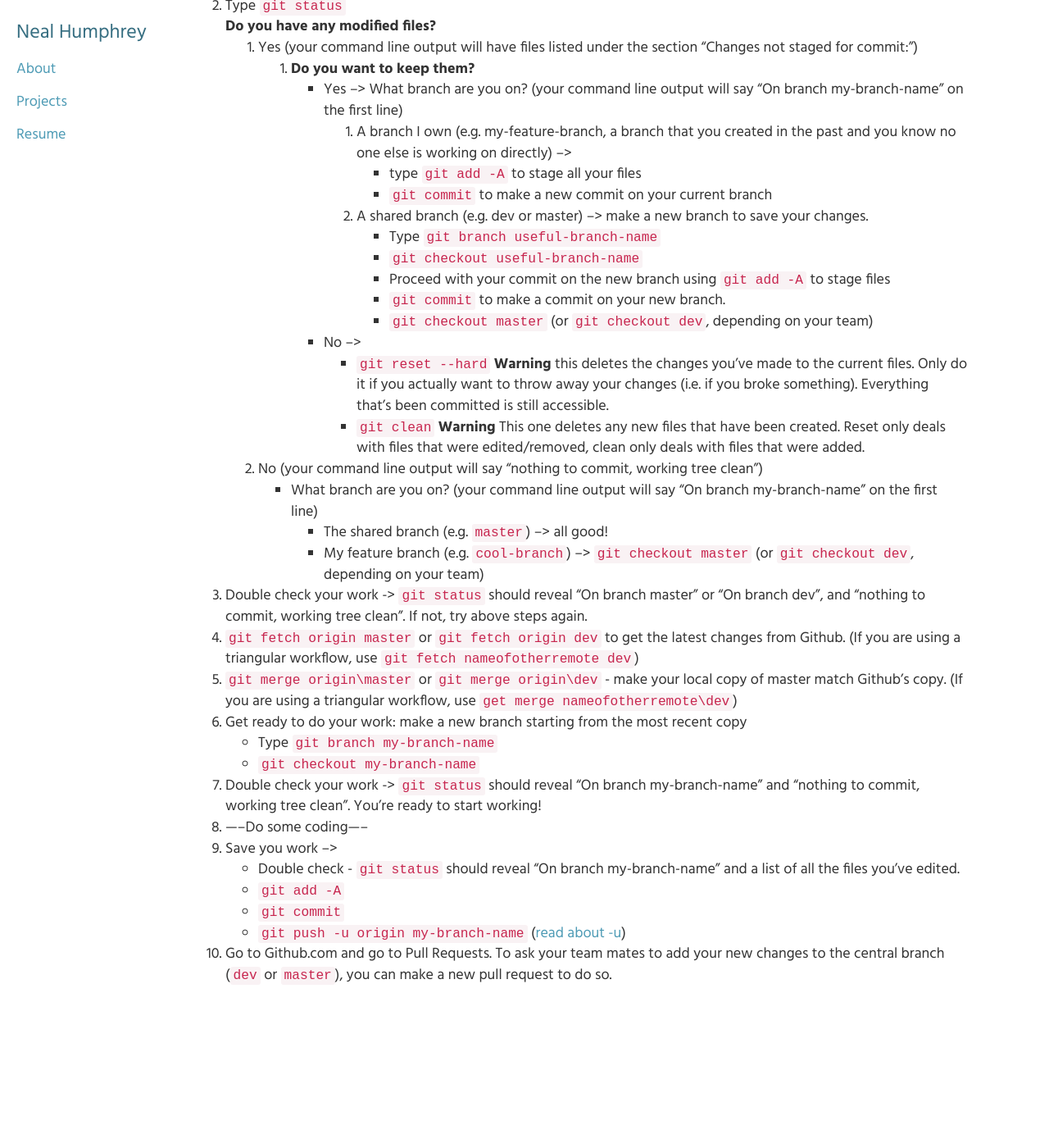
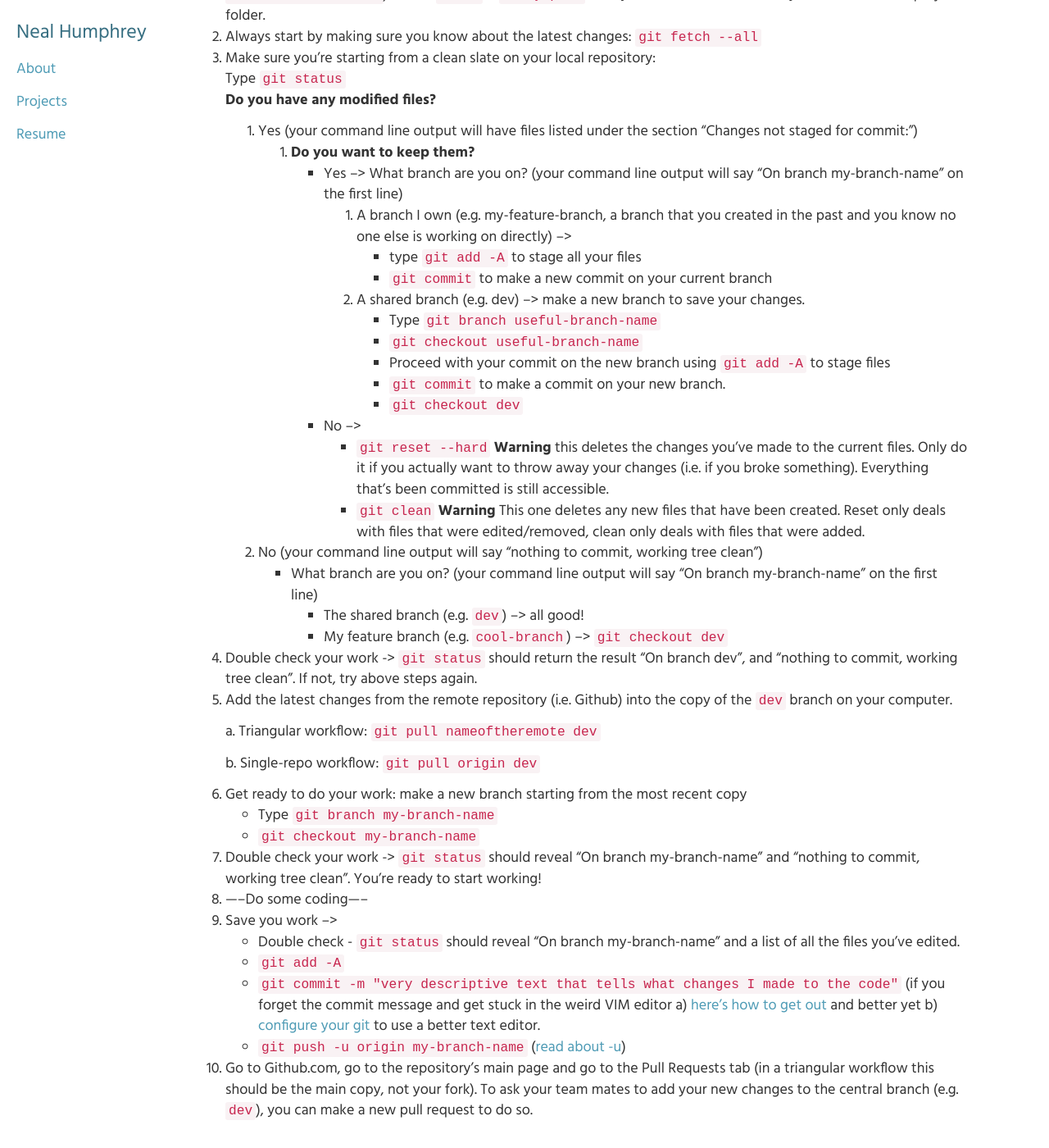
Before and after one commit to NealHumphrey/NealHumphrey.github.io, a Jekyll site: the page built from git/practical-git-checklist.md, in a window 1280 px wide and 1400 px high, scrolled down 514 px. Shown: the whole window at 82% size. Built offline with Jekyll 4.4.1, drawn with Linux system fonts in a browser that asks for light colours; some web fonts are replaced; before the commit the page ends 1749 px from its top, so only the background shows below that; some of the changed text lies outside the part shown.

Commit message:
Edited practical-git-checklist to focus on triangular workflow and fix the commit message bug

```diff
--- a/git/practical-git-checklist.md
+++ b/git/practical-git-checklist.md
@@ -7,7 +7,9 @@ title: Git Workflow
 # Practical Git Checklist for First Time Git Team Members
 If you're just getting into Git, it  can be confusing. This is a step-by-step checklist that can be used by a new person to know exactly what commands they need to type to use Git during a normal coding session. Follow this from when you sit down to code and just want to start on some new work, using your team mates most recent code as your starting point. This assumes you are using a branching model where every person works only on their own branches (i.e. 2 people never edit the same branch), and then merge their changes into a single central branch via pull requests.
 
-**Triangular Workflow Note**: If you are using a triangular workflow (you pull from one Github repository to get the latest changes, but you push to a different copy i.e. your fork), you need to make one change in the below commands. Instead of using `origin` when you fetch and merge new changes into dev, instead use the name of your remote repository (e.g. `upstream` or `codefordc`).
+**Triangular Workflow Note**: If you are using a triangular workflow (you pull from one Github repository to get the latest changes, but you push to a different copy i.e. your fork) note the slightly different command in the step for getting the latest changes.
+
+**Central Branch Note**: This workflow assumes 'dev' is the main branch to work off of. If your team uses a different central branch (e.g. master) substitute that branch name.
 
 --------------------------------------------------------------------
 
@@ -15,30 +17,38 @@ If you're just getting into Git, it  can be confusing. This is a step-by-step ch
 1. **Are you in your project folder?**
    a. Yes (e.g. `C:\Users\Documents\MyCoolRepo>`) --> go to 2.
    b. No (e.g. `C:\Users\Documents>`) --> use `cd ..`or `cd my\path` until your command line shows you are in the main project folder.
-2. Type `git status`<br/>
+2. Always start by making sure you know about the latest changes: `git fetch --all`
+3. Make sure you're starting from a clean slate on your local repository: <br/>Type `git status`<br/>
     **Do you have any modified files?**
+
     1. Yes (your command line output will have files listed under the section "Changes not staged for commit:")
         1. **Do you want to keep them?**
             * Yes --> What branch are you on? (your command line output will say "On branch my-branch-name" on the first line)
                 1. A branch I own (e.g. my-feature-branch, a branch that you created in the past and you know no one else is working on directly) -->
                     * type `git add -A` to stage all your files
                     * `git commit` to make a new commit on your current branch
-                2. A shared branch (e.g. dev or master) --> make a new branch to save your changes.
+                2. A shared branch (e.g. dev) --> make a new branch to save your changes.
                     * Type `git branch useful-branch-name`
                     * `git checkout useful-branch-name`
                     * Proceed with your commit on the new branch using `git add -A` to stage files
                     * `git commit` to make a commit on your new branch.
-                    * `git checkout master` (or `git checkout dev`, depending on your team)
+                    * `git checkout dev`
             * No -->
                 * `git reset --hard` **Warning** this deletes the changes you've made to the current files. Only do it if you actually want to throw away your changes (i.e. if you broke something).  Everything that's been committed is still accessible.
                 * `git clean` **Warning** This one deletes any new files that have been created. Reset only deals with files that were edited/removed, clean only deals with files that were added.
+
     2. No (your command line output will say "nothing to commit, working tree clean")
         * What branch are you on? (your command line output will say "On branch my-branch-name" on the first line)
-            * The shared branch (e.g. `master`) --> all good!
-            * My feature branch (e.g. `cool-branch`) --> `git checkout master` (or `git checkout dev`, depending on your team)
-3. Double check your work -> `git status` should reveal "On branch master" or "On branch dev", and "nothing to commit, working tree clean". If not, try above steps again.
-4. `git fetch origin master` or `git fetch origin dev` to get the latest changes from Github. (If you are using a triangular workflow, use `git fetch nameofotherremote dev`)
-5. `git merge origin\master` or `git merge origin\dev` - make your local copy of master match Github's copy. (If you are using a triangular workflow, use `get merge nameofotherremote\dev`)
+            * The shared branch (e.g. `dev`) --> all good!
+            * My feature branch (e.g. `cool-branch`) --> `git checkout dev`
+
+4. Double check your work -> `git status` should return the result "On branch dev", and "nothing to commit, working tree clean". If not, try above steps again.
+5. Add the latest changes from the remote repository (i.e. Github) into the copy of the `dev` branch on your computer.
+
+    a. Triangular workflow: `git pull nameoftheremote dev`
+
+    b. Single-repo workflow: `git pull origin dev`
+
 6. Get ready to do your work: make a new branch starting from the most recent copy
     * Type `git branch my-branch-name`
     * `git checkout my-branch-name`
@@ -47,7 +57,7 @@ If you're just getting into Git, it  can be confusing. This is a step-by-step ch
 9. Save you work -->
     * Double check - `git status` should reveal "On branch my-branch-name" and a list of all the files you've edited.
     * `git add -A`
-    * `git commit`
+    * `git commit -m "very descriptive text that tells what changes I made to the code"` (if you forget the commit message and get stuck in the weird VIM editor a) [here's how to get out](http://stackoverflow.com/questions/9171356/how-do-i-exit-from-the-text-window-in-git) and better yet b) [configure your git](https://help.github.com/articles/associating-text-editors-with-git/) to use a better text editor.
     * `git push -u origin my-branch-name` ([read about -u](http://stackoverflow.com/questions/6089294/why-do-i-need-to-do-set-upstream-all-the-time))
 
-10. Go to Github.com and go to Pull Requests. To ask your team mates to add your new changes to the central branch (`dev` or `master`), you can make a new pull request to do so.
+10. Go to Github.com, go to the repository's main page and go to the Pull Requests tab (in a triangular workflow this should be the main copy, not your fork). To ask your team mates to add your new changes to the central branch (e.g. `dev`), you can make a new pull request to do so.
```
